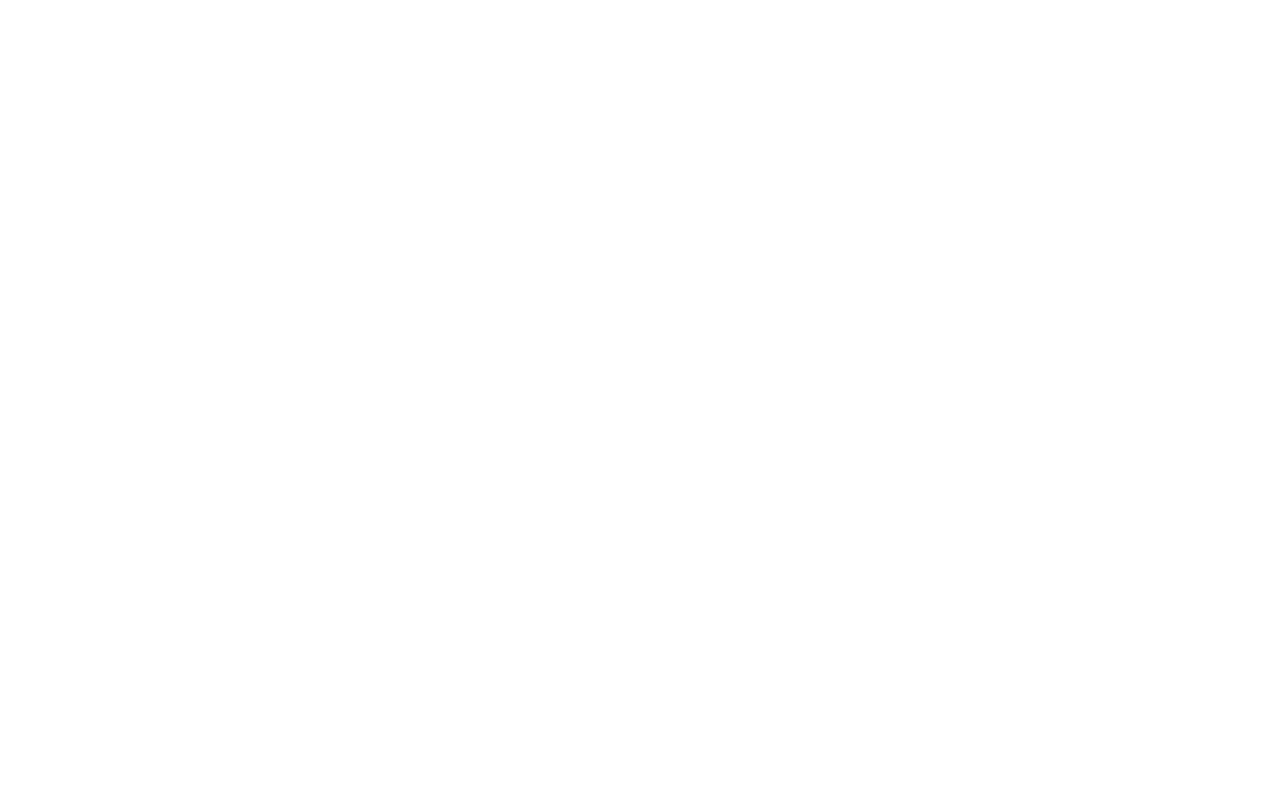
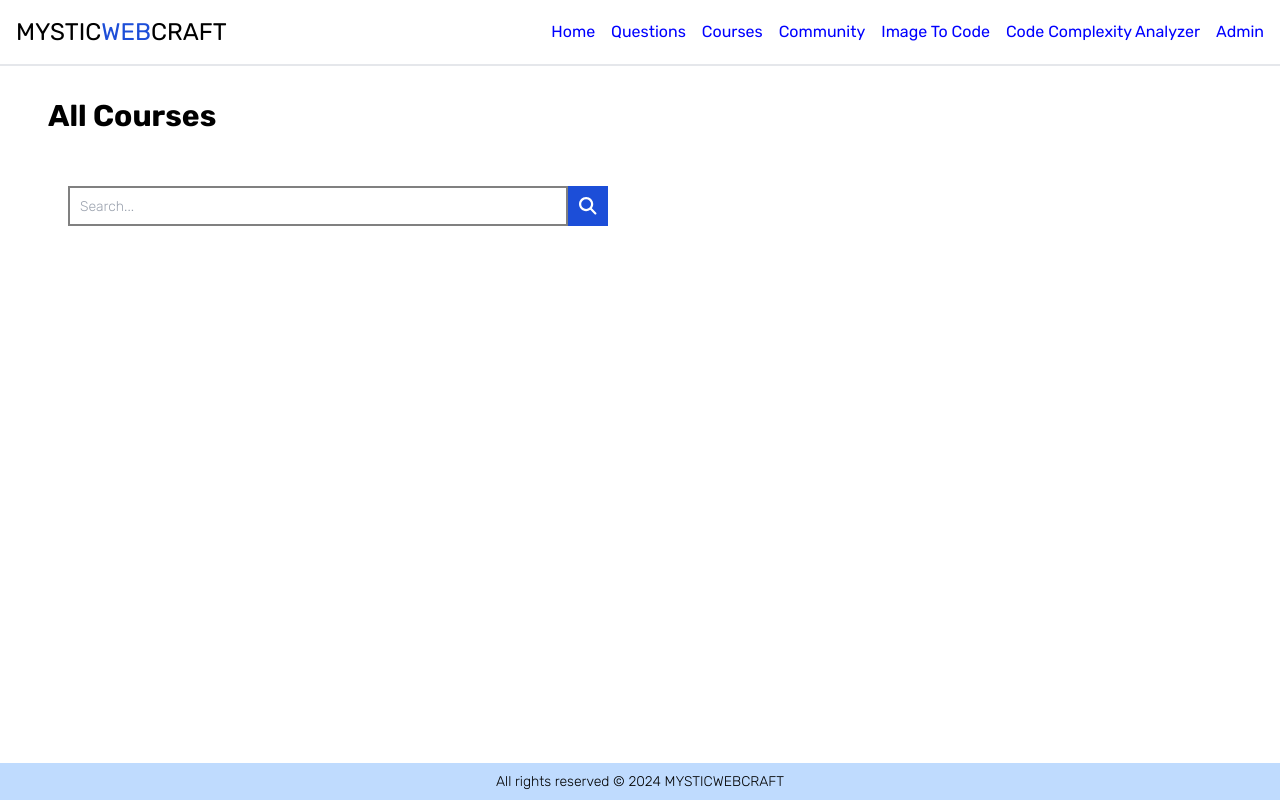
Before and after one commit to Ushan-Dilusha/mysticwebcraft-frontend, a React (Create React App) app: page /all-courses in a window 1280 px wide. Before the commit this address had no page. Built offline with nearby package versions, Linux system fonts and the light colour scheme; a web font is replaced by a local one.

Commit message:
display courses jsx

```diff
--- a/package.json
+++ b/package.json
@@ -4,6 +4,8 @@
   "proxy": "http://localhost:8070/",
   "dependencies": {
     "@ant-design/icons": "^5.3.5",
+    "@fortawesome/free-solid-svg-icons": "^6.5.2",
+    "@fortawesome/react-fontawesome": "^0.2.0",
     "@heroicons/react": "^2.0.18",
     "@monaco-editor/react": "^4.4.4",
     "@reduxjs/toolkit": "^1.9.5",
--- a/src/App.js
+++ b/src/App.js
@@ -12,6 +12,7 @@
 import ImageToTextConverter from "./pages/Unique/ImageToTextConverter";
 import CommunityUserHomePage from "./pages/CommunityUserPage/CommunityUserHomePage";
 import CommunityAddUserPage from "./pages/communityPage/CommuityAddUser";
+import DisplayCourse from "./pages/Course/DisplayCourse";
 
 function App() {
     return (
@@ -31,6 +32,7 @@
                     <Route path="/user" element={<UserDashboard />} />
                     <Route path="/img" element={<ImageToTextConverter />} />
                     <Route path="/community-home" element={<CommunityUserHomePage />} />
+                    <Route path="/all-courses" element={<DisplayCourse />} />
                 </Routes>
             </BrowserRouter>
         </div>
--- a/src/components/header/Header.jsx
+++ b/src/components/header/Header.jsx
@@ -21,13 +21,13 @@
           <Link to="#" className="header-link">
             Questions
           </Link>
-          <Link to="#" className="header-link">
+          <Link to="/all-courses" className="header-link">
             Courses
           </Link>
           <Link to="/community-home" className="header-link">
             Community
           </Link>
-          <Link to="#" className="header-link">
+          <Link to="/img" className="header-link">
             Image To Code
           </Link>
           <Link to="#" className="header-link">
--- /dev/null
+++ b/src/pages/Course/DisplayCourse.jsx
@@ -0,0 +1,30 @@
+import axios from "axios";
+import React, { useState } from "react";
+import Header from "../../components/header/Header";
+import Footer from "../../components/footer/Footer";
+import { FontAwesomeIcon } from '@fortawesome/react-fontawesome';
+import { faSearch } from '@fortawesome/free-solid-svg-icons';
+
+
+function DisplayCourse() {
+
+
+  return (
+    <>
+       <Header />
+       <div className="container px-12 py-8 " style={{ maxWidth: "1425px" }}>
+
+       <h1 className="text-3xl font-bold mb-8">All Courses</h1>
+                        <div  style={{ height: "45px", display:"inline-block" , marginLeft:"20px"}}>
+                          <input  style={{ width: "500px", height: "40px", color: "", marginTop: "20px",border:"2px solid grey",padding:"10px"}} type="text" className="form-control" placeholder="Search..."
+                          />
+                          <button style={{ marginTop: "5px", backgroundColor:"#1c4ed8",height:"40px",width:"40px"}}> <FontAwesomeIcon icon={faSearch} size="lg" style={{ color: "white" }} ></FontAwesomeIcon> </button>
+                        </div>
+
+     </div>
+      <Footer />
+    </>
+  );
+}
+
+export default DisplayCourse;
```
Also changed, not shown: 2 other files (tests, documents, lock files or other folders).
